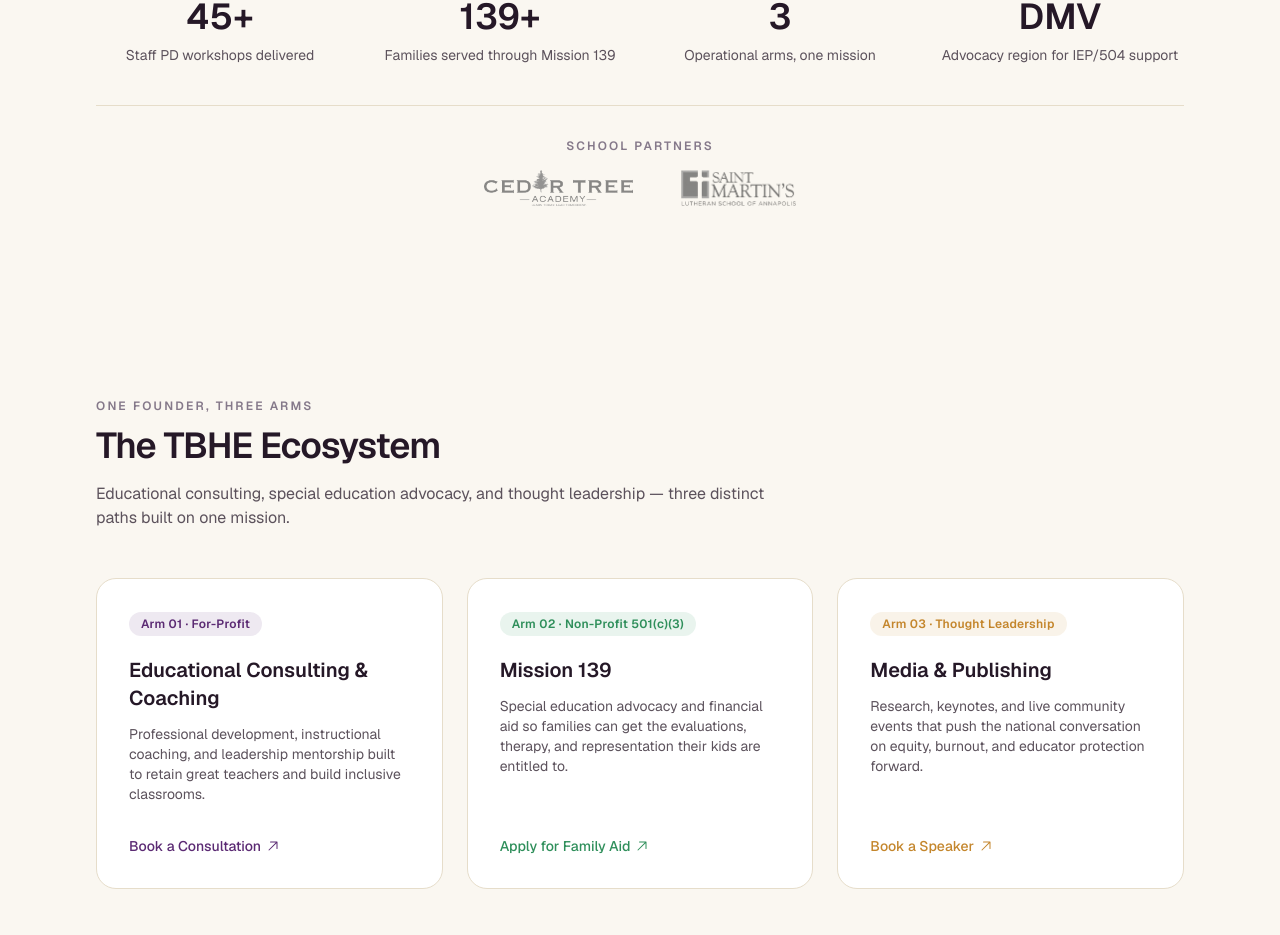
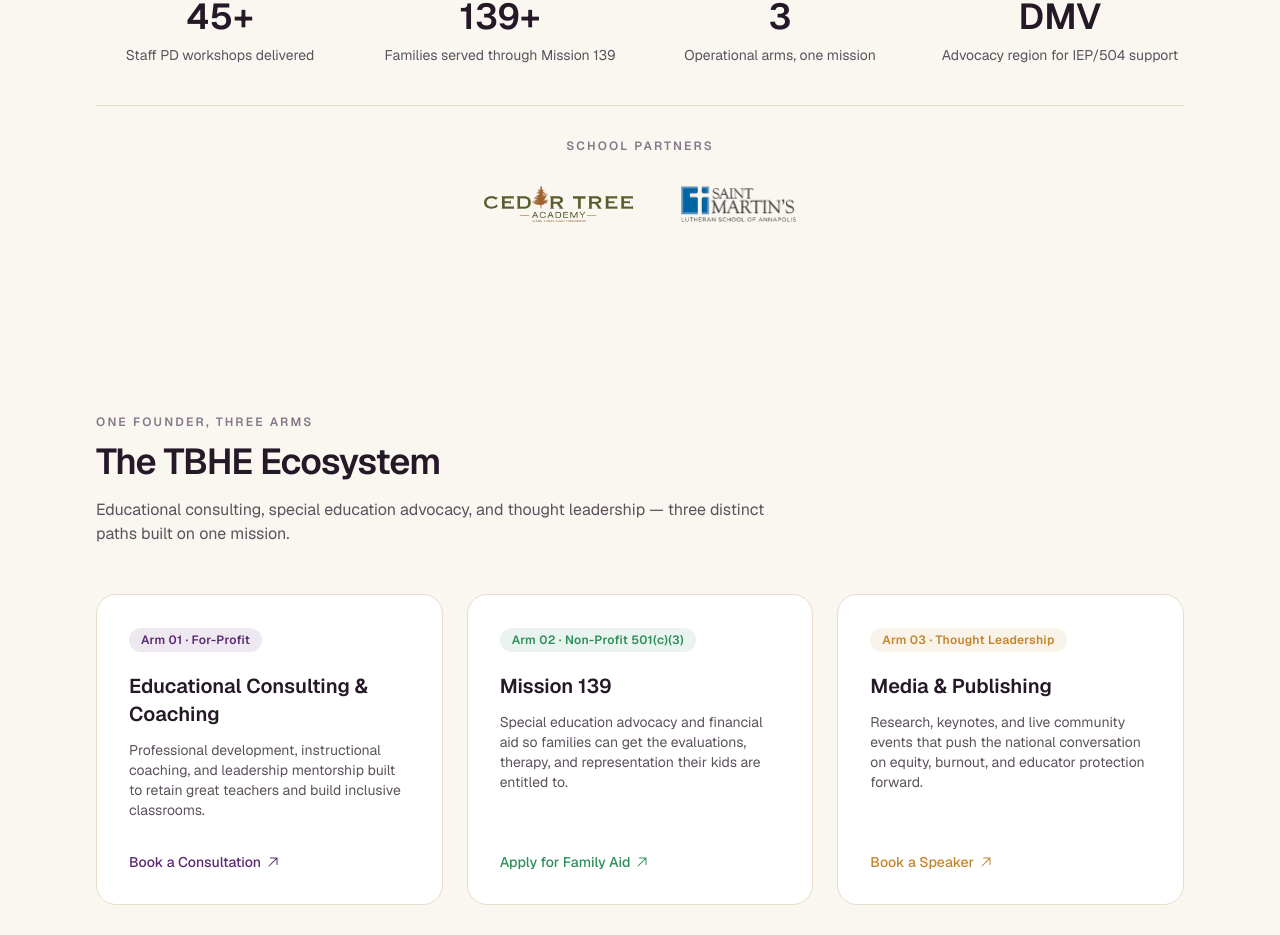
Before and after one commit to Paulkelvin/tbhe-website, a Next.js app: page / in a window 1280 px wide. Shown: the part 834-1769 px from the top of the page. Built offline with nearby package versions, Linux system fonts and the light colour scheme.

Commit message:
Show school partner logos in full color, add spacing above them
Co-Authored-By: Claude Sonnet 5 <noreply@anthropic.com>
Claude-Session: https://claude.ai/code/session_01PmUBkkqgZ5ph8YnXyezUqK

```diff
--- a/app/page.tsx
+++ b/app/page.tsx
@@ -24,7 +24,7 @@ export default function HomePage() {
       <section className="section">
         <Reveal>
           <StatGrid stats={IMPACT_STATS} />
-          <div className="mt-8 flex flex-col items-center gap-4">
+          <div className="mt-8 flex flex-col items-center gap-8">
             <span className="eyebrow">School Partners</span>
             <div className="flex flex-wrap items-center justify-center gap-x-12 gap-y-6">
               {SCHOOL_PARTNERS.map((partner) => (
@@ -34,7 +34,7 @@ export default function HomePage() {
                   alt={partner.name}
                   width={partner.width}
                   height={partner.height}
-                  className="h-9 w-auto grayscale opacity-70 transition-all duration-300 hover:grayscale-0 hover:opacity-100"
+                  className="h-9 w-auto transition-transform duration-300 hover:scale-105"
                 />
               ))}
             </div>
```
